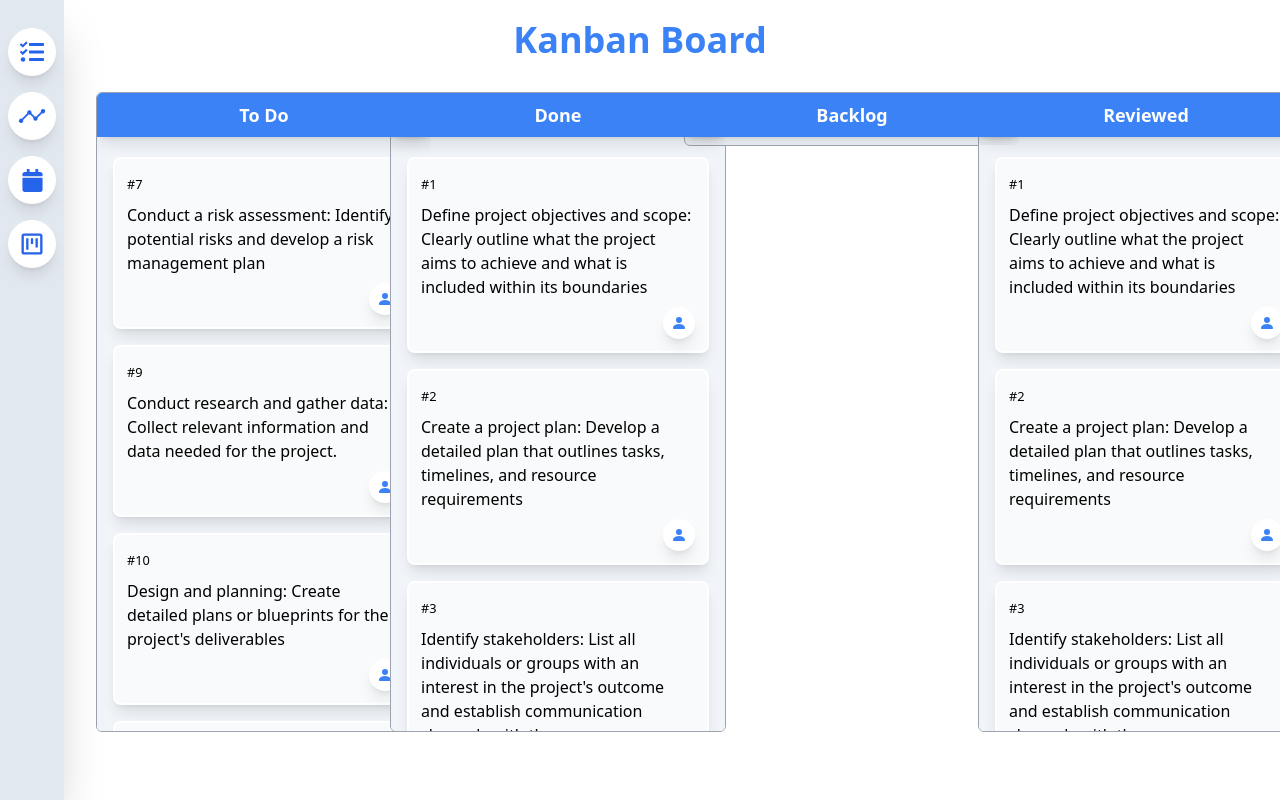
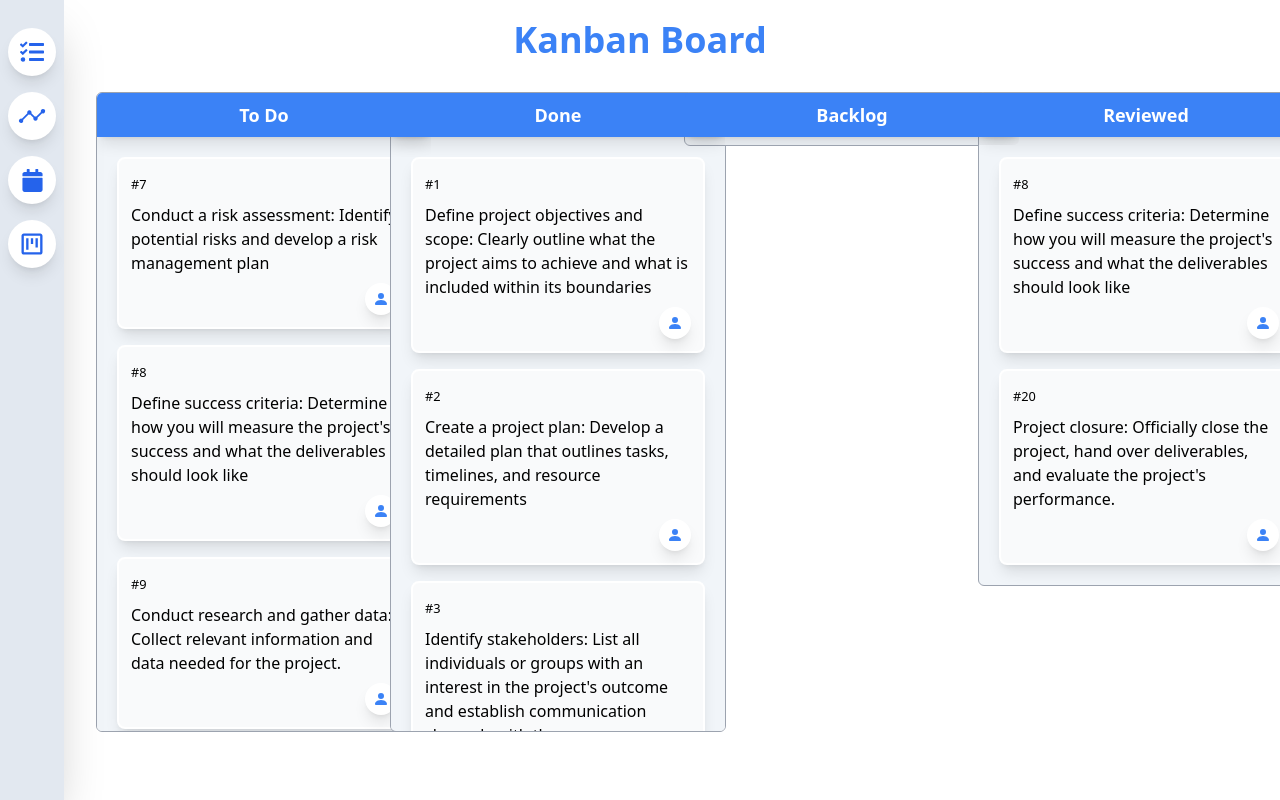
Before and after one commit to IshaanShettigar/Eavesdrop, a React (Create React App) app: page /kanban in a window 1280 px wide. Shown: the top 800 px of the page. Built offline with nearby package versions, Linux system fonts and the light colour scheme.

Commit message:
Slight jugaad fixes

```diff
--- a/src/Kanban Components/Column.js
+++ b/src/Kanban Components/Column.js
@@ -17,7 +17,7 @@ export default function Column({ title, tasks, id }) {
                     <div className="flex-grow p-1 transition-colors duration-200 ease-linear "
                         ref={provided.innerRef}
                         {...provided.droppableProps}
-                        isDraggingOver={snapshot.isDraggingOver}
+                    // isDraggingOver={snapshot.isDraggingOver}
                     >
                         {tasks.map((task, index) => (
                             <Task key={index} index={index} task={task} />
--- a/src/Kanban Components/KanbanBoard.js
+++ b/src/Kanban Components/KanbanBoard.js
@@ -14,21 +14,21 @@ export default function KanbanBoard() {
                 "id": 1,
                 "title": "Define project objectives and scope: Clearly outline what the project aims to achieve and what is included within its boundaries",
                 "completed": true,
-                "reviewed": true
+                "reviewed": false
             },
             {
                 "userId": 2,
                 "id": 2,
                 "title": "Create a project plan: Develop a detailed plan that outlines tasks, timelines, and resource requirements",
                 "completed": true,
-                "reviewed": true
+                "reviewed": false
             },
             {
                 "userId": 3,
                 "id": 3,
                 "title": "Identify stakeholders: List all individuals or groups with an interest in the project's outcome and establish communication channels with them.",
                 "completed": true,
-                "reviewed": true
+                "reviewed": false
             },
             {
                 "userId": 4,
@@ -62,8 +62,8 @@ export default function KanbanBoard() {
                 "userId": 3,
                 "id": 8,
                 "title": "Define success criteria: Determine how you will measure the project's success and what the deliverables should look like",
-                "completed": true,
-                "reviewed": false
+                "completed": false,
+                "reviewed": true
             },
             {
                 "userId": 4,
@@ -147,7 +147,7 @@ export default function KanbanBoard() {
                 "id": 20,
                 "title": "Project closure: Officially close the project, hand over deliverables, and evaluate the project's performance.",
                 "completed": false,
-                "reviewed": false
+                "reviewed": true
             }
         ]
         setCompleted(json.filter((task) => task.completed));
--- a/src/Kanban Components/Task.js
+++ b/src/Kanban Components/Task.js
@@ -25,12 +25,12 @@ export default function Task({ task, index }) {
     return (
         <Draggable draggableId={`${task.id}`} key={task.id} index={index}>
             {(provided, snapshot) => (
-                <div className="rounded-lg shadow-lg p-2 border-2 border-white text-black mx-3 my-4 flex justify-between
+                <div className="rounded-lg shadow-lg p-2 border-2 border-white text-black mx-4 my-4 flex justify-between
                 flex-col cursor-pointer bg-gray-50 hover:scale-105 hover:border-blue-500  transition-all duration-200"
                     {...provided.draggableProps}
                     {...provided.dragHandleProps}
                     ref={provided.innerRef}
-                    isDragging={snapshot.isDragging}
+                // isDragging={snapshot.isDragging}
                 >
                     <div className="flex justify-start p-1" >
                         <span>
```
